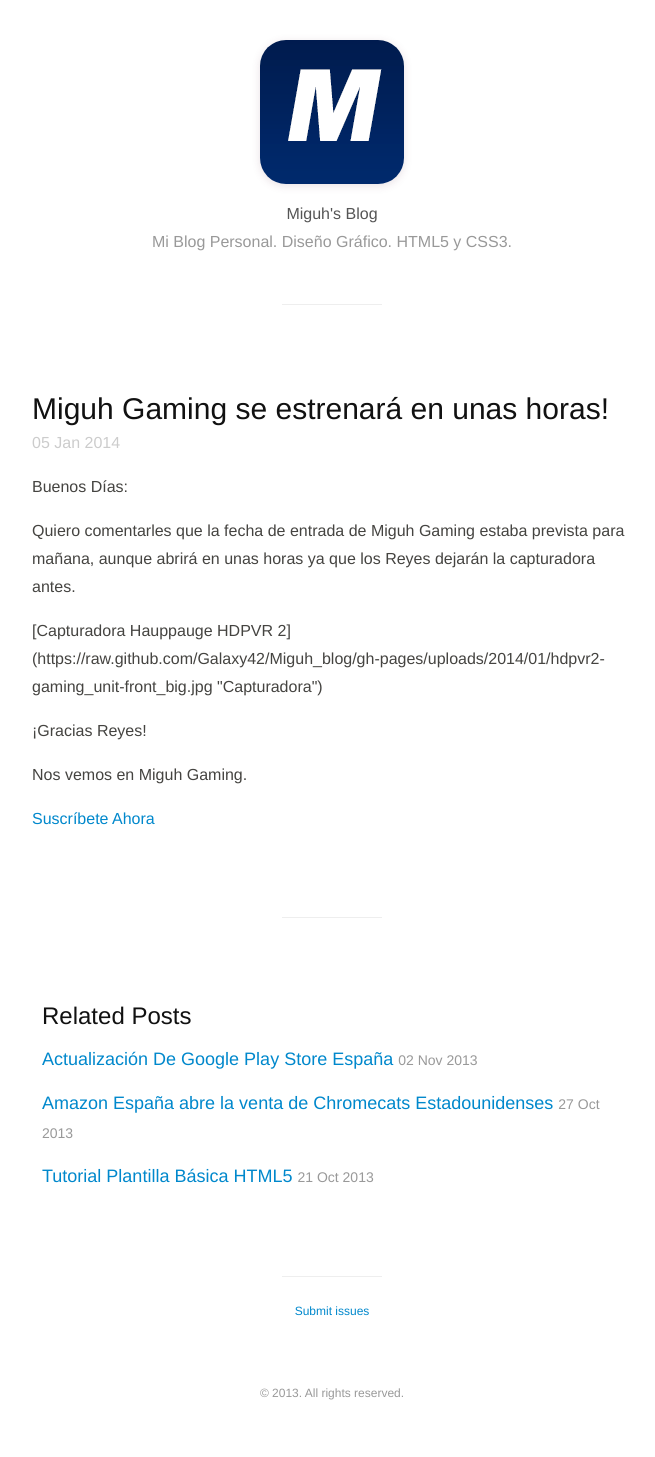
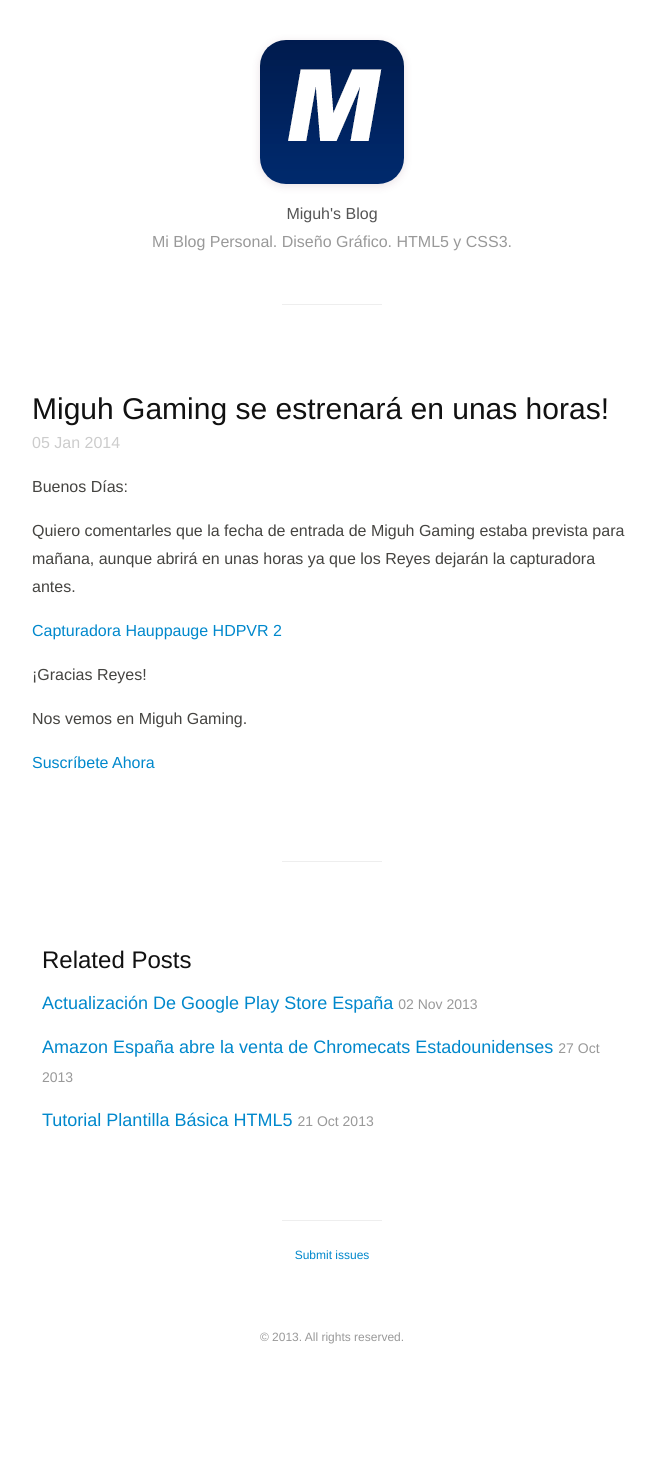
Before and after one commit to MiguhRuiz/OldMiguhsBlog, a Jekyll site: the page built from _posts/2014-01-05-estrenomiguhgaming.md, in a window 1280 px wide. Shown: the whole page, without its empty margins (308-963 px from the left). Built offline with Jekyll 4.4.1, drawn with Linux system fonts in a browser that asks for light colours; Markdown is read by kramdown in place of the engine named in the settings; comment, search, counter and statistics services are not loaded; after the commit the page ends 1401 px from its top, so only the background shows below that; grey boxes are pictures that could not be loaded.

Commit message:
Update 2014-01-05-estrenomiguhgaming.md

```diff
--- a/_posts/2014-01-05-estrenomiguhgaming.md
+++ b/_posts/2014-01-05-estrenomiguhgaming.md
@@ -4,7 +4,7 @@ title: Miguh Gaming se estrenará en unas horas!
 ---
 <p>Buenos Días:</p>
 <p>Quiero comentarles que la fecha de entrada de Miguh Gaming estaba prevista para mañana, aunque abrirá en unas horas ya que los Reyes dejarán la capturadora antes.</p>
-<p>[Capturadora Hauppauge HDPVR 2](https://raw.github.com/Galaxy42/Miguh_blog/gh-pages/uploads/2014/01/hdpvr2-gaming_unit-front_big.jpg "Capturadora")</p>
+[Capturadora Hauppauge HDPVR 2](/uploads/2014/01/hdpvr2-gaming_unit-front_big.jpg "Capturadora")
 <p>¡Gracias Reyes!</p>
 
 <p>Nos vemos en Miguh Gaming.</p>
```
